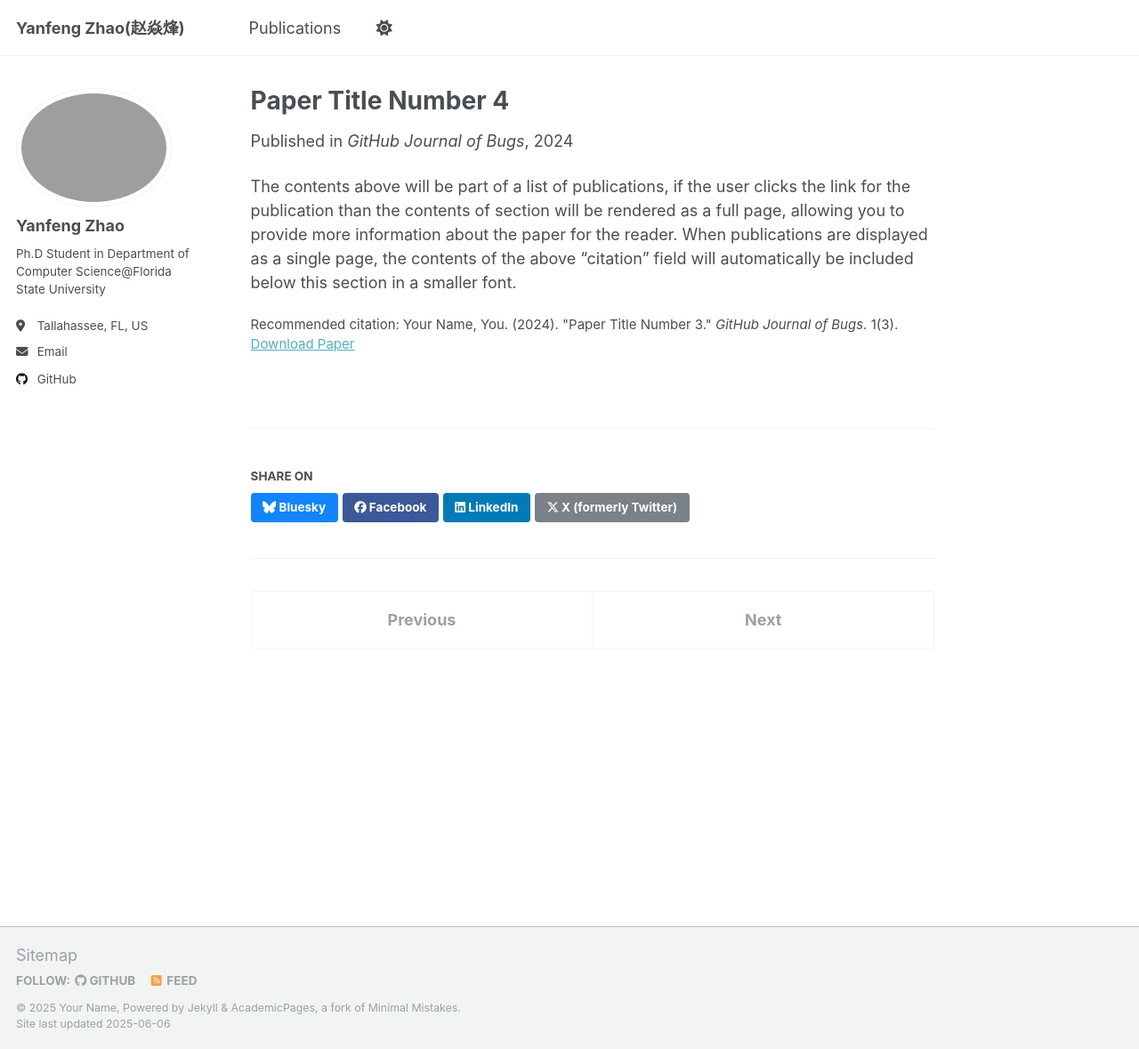
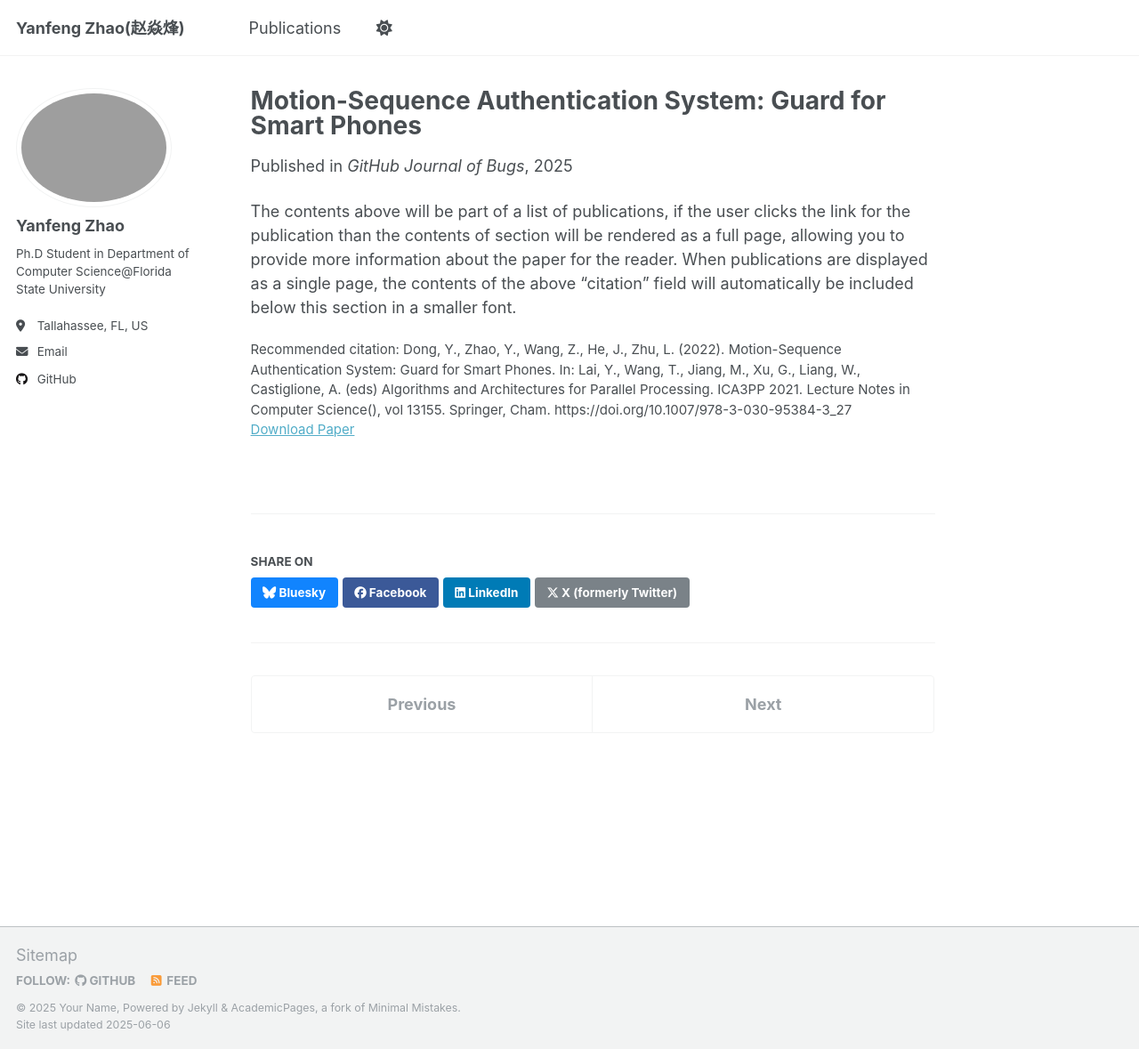
Before and after one commit to YanfengZhaoMakeX/YanfengZhaoMakeX.github.io, a Jekyll site: the page built from _publications/2024-02-17-paper-title-number-4.md, in a window 1280 px wide and 1179 px high. Shown: the whole window at 89% size. Built offline with Jekyll 4.4.1, drawn with Linux system fonts in a browser that asks for light colours.

Commit message:
Update 2024-02-17-paper-title-number-4.md

```diff
--- a/_publications/2024-02-17-paper-title-number-4.md
+++ b/_publications/2024-02-17-paper-title-number-4.md
@@ -1,13 +1,13 @@
 ---
-title: "Paper Title Number 4"
+title: "Motion-Sequence Authentication System: Guard for Smart Phones"
 collection: publications
 category: conferences
 permalink: /publication/2024-02-17-paper-title-number-4
 excerpt: 'This paper is about fixing template issue #693.'
-date: 2024-02-17
+date: 2021.10
 venue: 'GitHub Journal of Bugs'
 paperurl: 'http://academicpages.github.io/files/paper3.pdf'
-citation: 'Your Name, You. (2024). &quot;Paper Title Number 3.&quot; <i>GitHub Journal of Bugs</i>. 1(3).'
+citation: 'Dong, Y., Zhao, Y., Wang, Z., He, J., Zhu, L. (2022). Motion-Sequence Authentication System: Guard for Smart Phones. In: Lai, Y., Wang, T., Jiang, M., Xu, G., Liang, W., Castiglione, A. (eds) Algorithms and Architectures for Parallel Processing. ICA3PP 2021. Lecture Notes in Computer Science(), vol 13155. Springer, Cham. https://doi.org/10.1007/978-3-030-95384-3_27'
 ---
 
 The contents above will be part of a list of publications, if the user clicks the link for the publication than the contents of section will be rendered as a full page, allowing you to provide more information about the paper for the reader. When publications are displayed as a single page, the contents of the above "citation" field will automatically be included below this section in a smaller font.
```
